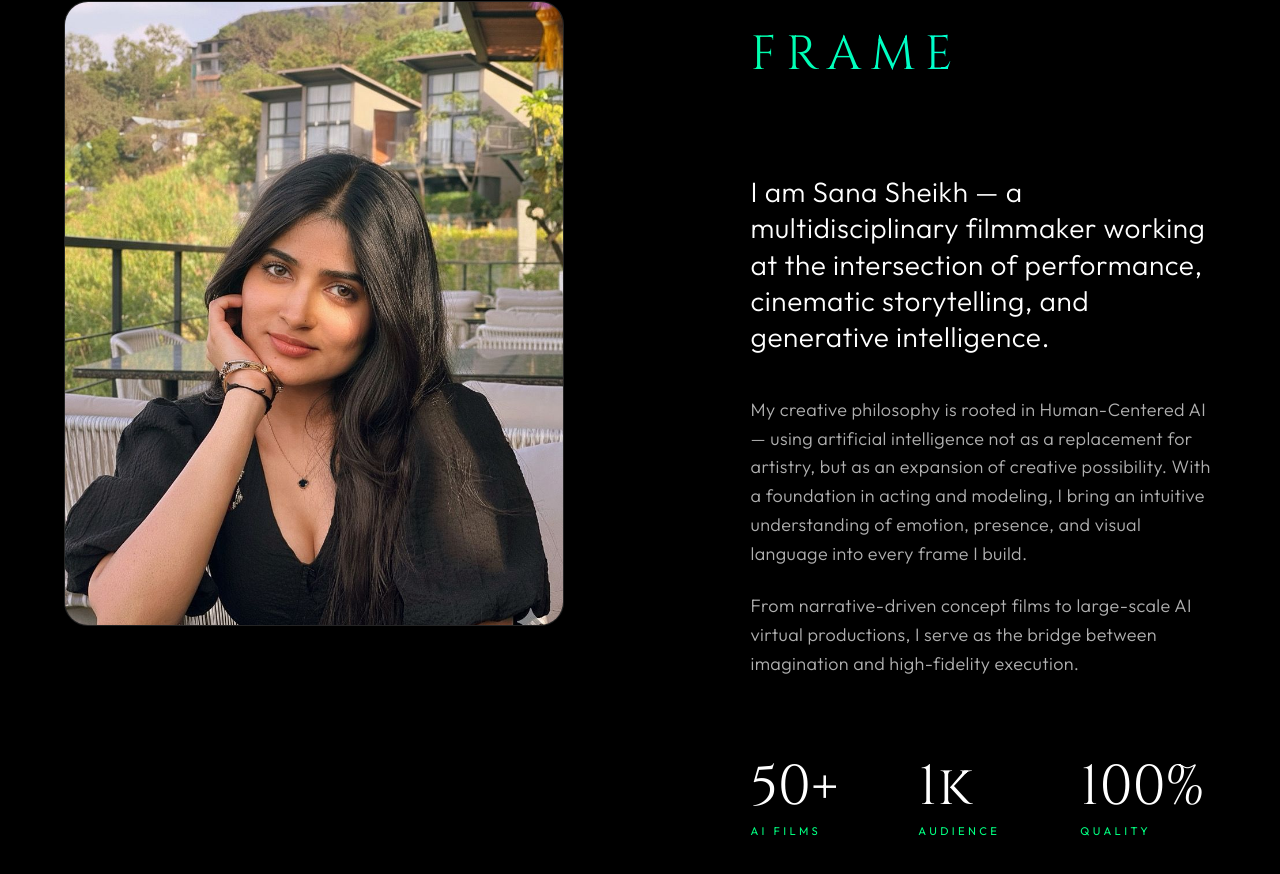
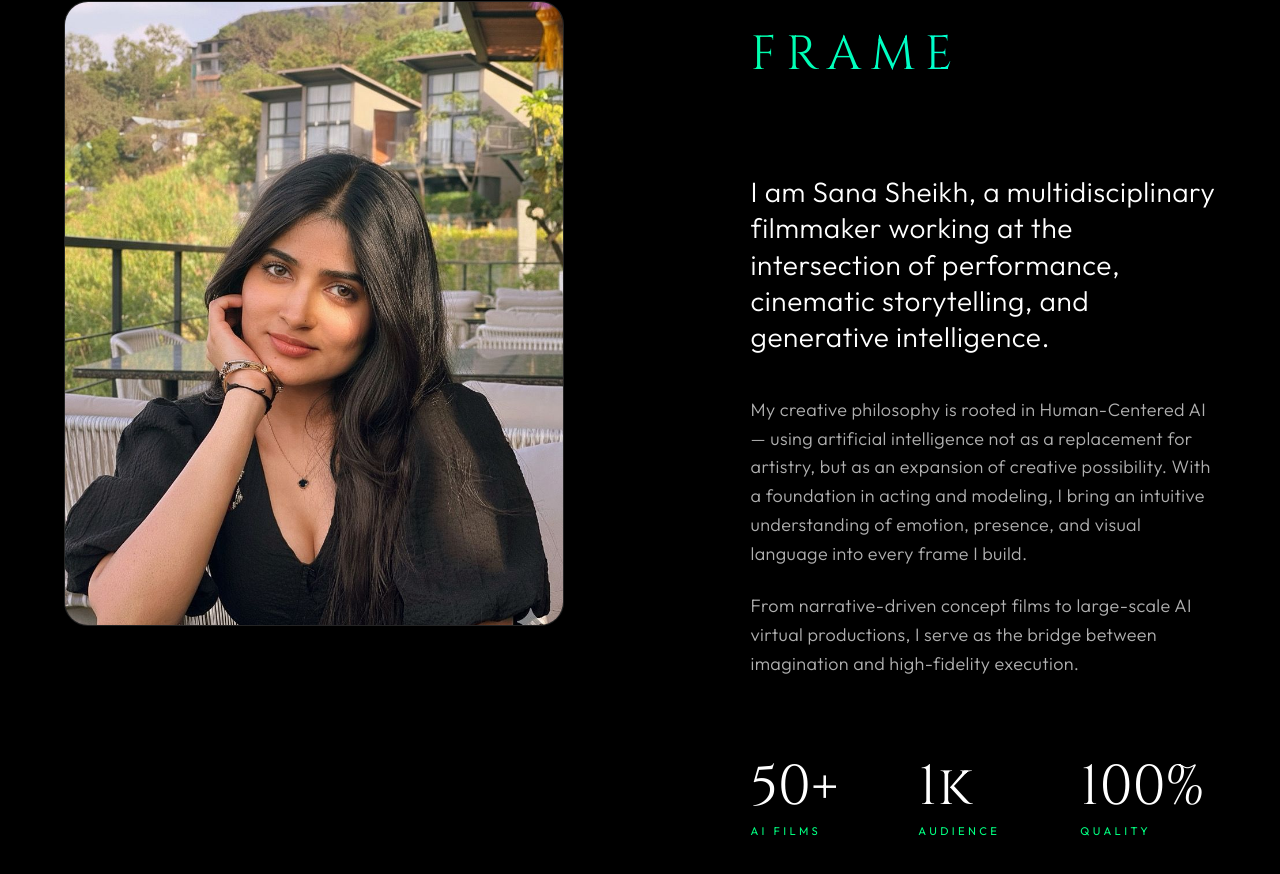
Before and after one commit to ivysana03/sana-portfolio, a React (Vite) app: page / in a window 1280 px wide. Shown: the part 2073-2947 px from the top of the page. Built offline with nearby package versions, Linux system fonts and the light colour scheme.

Commit message:
Update About.jsx

```diff
--- a/src/components/About.jsx
+++ b/src/components/About.jsx
@@ -38,7 +38,7 @@ const About = () => {
                         transition={{ delay: 0.2, duration: 0.8 }}
                     >
                         <p className="lead-text">
-                            I am Sana Sheikh — a multidisciplinary filmmaker working at the intersection of performance, cinematic storytelling, and generative intelligence.
+                            I am Sana Sheikh, a multidisciplinary filmmaker working at the intersection of performance, cinematic storytelling, and generative intelligence.
                         </p>
                         <p>
                             My creative philosophy is rooted in Human-Centered AI — using artificial intelligence not as a replacement for artistry, but as an expansion of creative possibility. With a foundation in acting and modeling, I bring an intuitive understanding of emotion, presence, and visual language into every frame I build.
```
